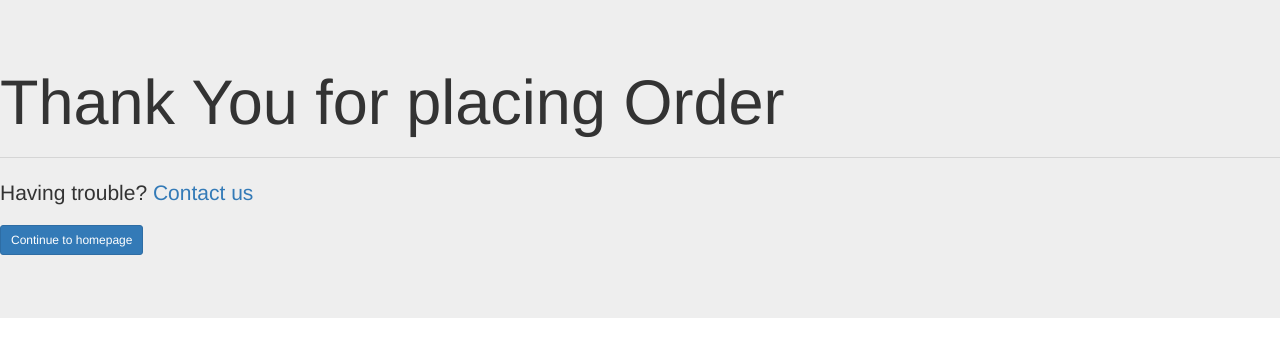
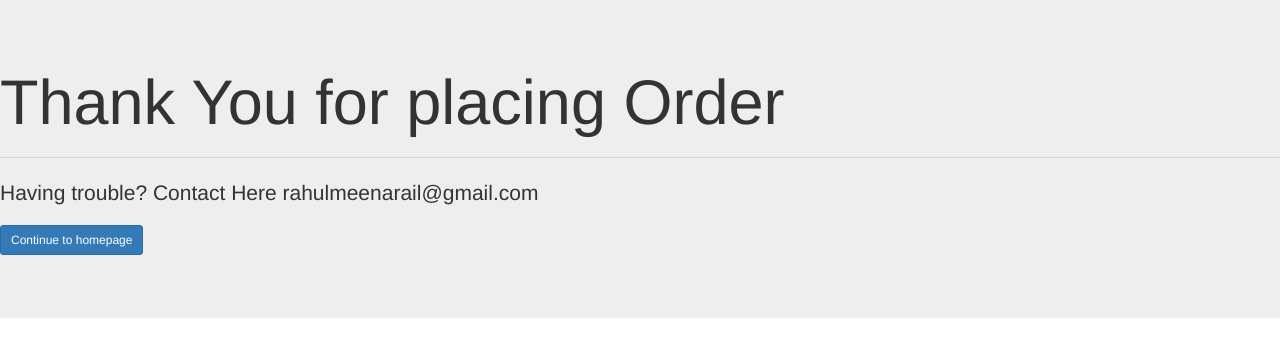
Before and after one commit to rahulmeena97/rahulmeena97.github.io, a plain HTML site: page index.html in a window 1280 px wide. Drawn offline with nearby package versions, Linux system fonts and the light colour scheme; no server answers.

Commit message:
Update index.html

```diff
--- a/index.html
+++ b/index.html
@@ -12,7 +12,8 @@
 
   <hr>
   <p>
-    Having trouble? <a href="127.0.0.1/5000">Contact us</a>
+    Having trouble? Contact Here rahulmeenarail@gmail.com
+    <!--<a href="127.0.0.1/5000">Contact us</a> -->
   </p>
   <p class="lead">
     <a class="btn btn-primary btn-sm" href="" role="button">Continue to homepage</a>
```
